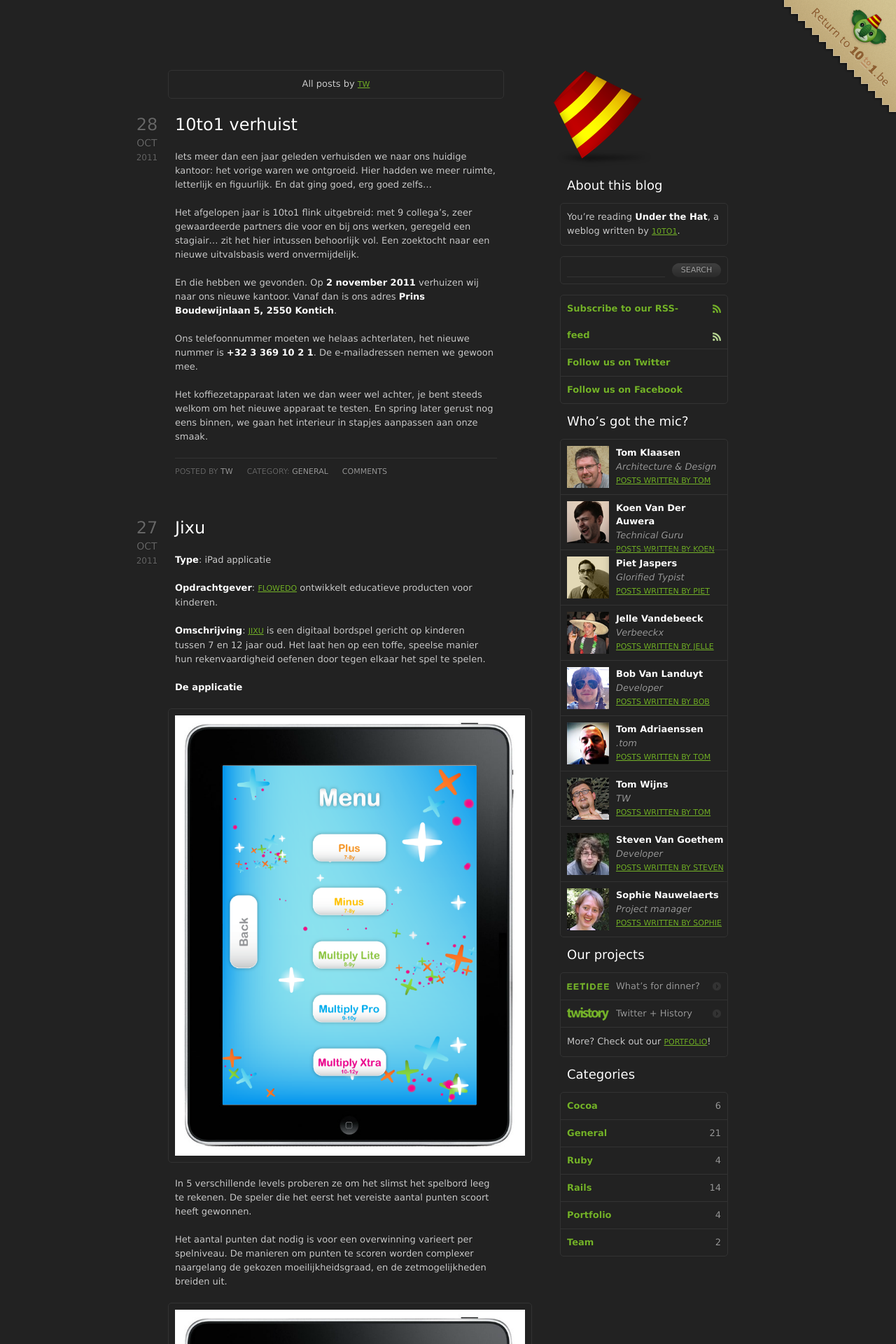
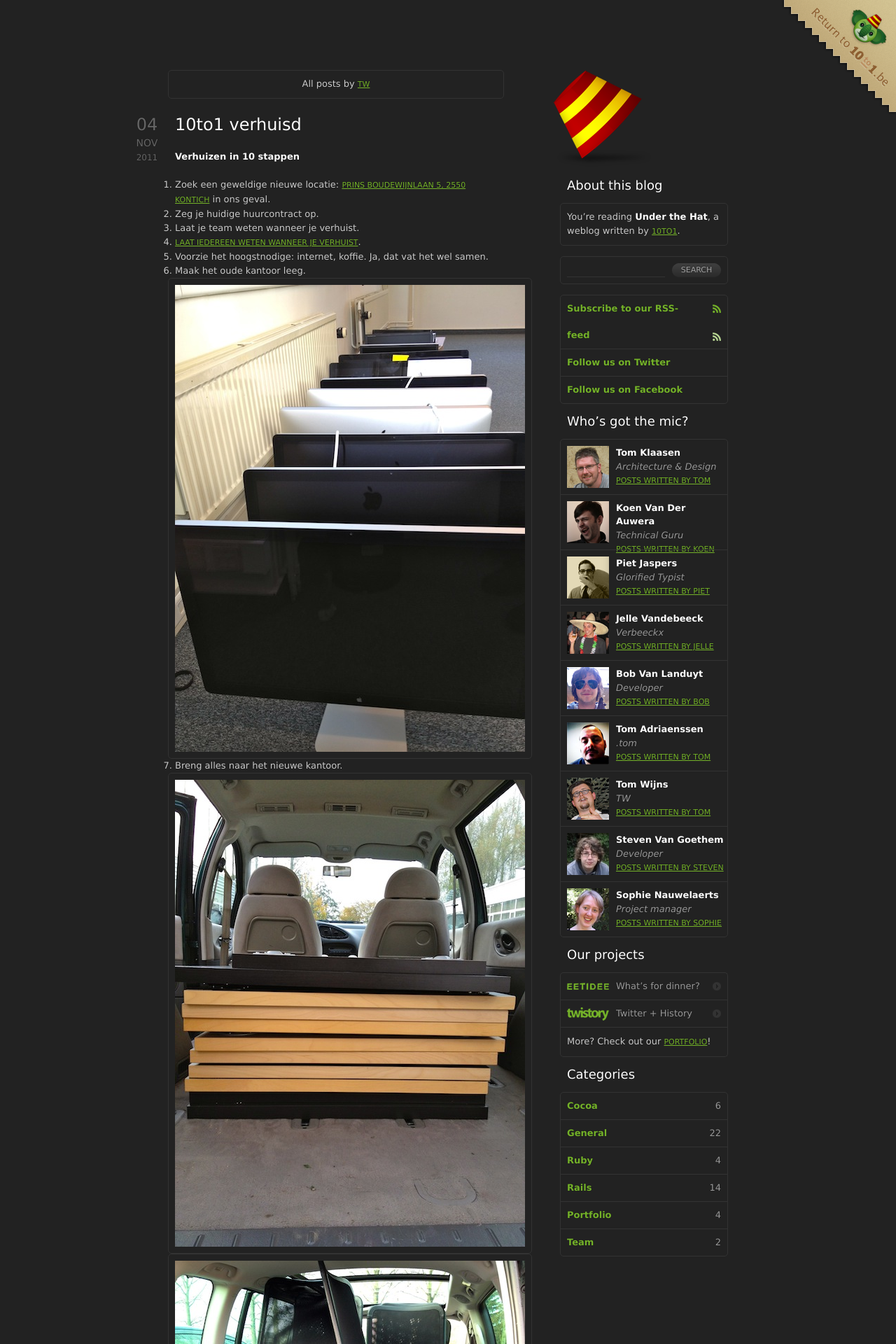
Before and after one commit to 10to1/10to1.github.com, a Jekyll site: the page built from author/tw/index.html, in a window 1280 px wide. Shown: the top 1920 px of the page at 70% size. Built offline with Jekyll 4.4.1, drawn with Linux system fonts in a browser that asks for light colours; a script that is not in the unit is left out; comment, search, counter and statistics services are not loaded; some of the changed text lies outside the part shown.

Commit message:
Added blogpost about the move, some pictures and adapted master.css to display a numbered list.

```diff
--- /dev/null
+++ b/_posts/2011-11-04-10to1-verhuisd.md
@@ -0,0 +1,40 @@
+---
+layout: post
+title: 10to1 verhuisd
+author: TW
+category: general
+---
+**Verhuizen in 10 stappen**
+
+1. Zoek een geweldige nieuwe locatie: [Prins Boudewijnlaan 5, 2550 Kontich](http://maps.google.be/maps?q=Prins+Boudewijnlaan+5,+2550+Kontich&hl=nl&sll=51.139821,4.438012&sspn=0.031396,0.089006&vpsrc=6&hnear=Prins+Boudewijnlaan+5,+2550+Kontich,+Antwerpen,+Vlaams+Gewest&t=m&z=16) in ons geval.
+2. Zeg je huidige huurcontract op.
+3. Laat je team weten wanneer je verhuist.
+4. [Laat iedereen weten wanneer je verhuist](http://blog.10to1.be/general/2011/10/28/10to1-verhuist/).
+5. Voorzie het hoogstnodige: internet, koffie. Ja, dat vat het wel samen.
+6. Maak het oude kantoor leeg.
+<img src="/img/verhuis01.jpg" alt="Verhuis"/>
+7. Breng alles naar het nieuwe kantoor.
+<img src="/img/verhuis04.jpg" alt="Verhuis"/>
+<img src="/img/verhuis05.jpg" alt="Verhuis"/>
+8. Laad het nieuwe kantoor in.
+<object width="500" height="281"><param name="allowfullscreen" value="true"/><param name="allowscriptaccess" value="always"/><param name="movie" value="http://vimeo.com/moogaloop.swf?clip_id=31506842&amp;server=vimeo.com&amp;show_title=0&amp;show_byline=0&amp;show_portrait=0&amp;color=74B229&amp;fullscreen=1&amp;autoplay=0&amp;loop=0"/><embed src="http://vimeo.com/moogaloop.swf?clip_id=31506842&amp;server=vimeo.com&amp;show_title=0&amp;show_byline=0&amp;show_portrait=0&amp;color=74B229&amp;fullscreen=1&amp;autoplay=0&amp;loop=0" type="application/x-shockwave-flash" allowfullscreen="true" allowscriptaccess="always" width="500" height="281"></embed></object>
+<a href="http://vimeo.com/31506842">Moving to Kontich</a> door <a href="http://vimeo.com/fousa">Jelle Vandebeeck</a> op <a href="http://vimeo.com">Vimeo</a>.
+9. Hef het glas.
+10. Schrijf een blogpost.
+
+Zo doe je dat dus. En met een team als het onze hoef je niet eens te bellen naar 112 of je verzekeringsmakelaar!
+
+De voorkant van ons nieuwe kantoor kan je niet missen:
+
+<img src="/img/verhuis02.jpg" alt="Voorkant"/>
+
+Maar wij zitten aan de achterkant van het gebouw, daar vind je de parking en ons kantoor:
+
+<img src="/img/plan_kontich.jpg" alt="Plan"/>
+
+<img src="/img/verhuis03.jpg" alt="Ingang"/>
+
+Volg dan de pijltjes met de koala, en vergaap je aan een zee van ruimte die zoemt van creativiteit, enthousiasme en bedrijvigheid. Tenzij je vroeg genoeg komt…
+
+<script src="http://occipital.com/360/embed.js?pano=qRdPPs&width=500&height=375">
+</script>
--- a/css/master.css
+++ b/css/master.css
@@ -308,6 +308,10 @@
 
 .body .right img {
 	margin: 0;
+}
+
+.body li {
+	list-style: decimal;
 }
 
 /* @group write */
```
Also changed, not shown: img/plan_kontich.jpg (added), img/verhuis01.jpg (added), img/verhuis02.jpg (added), img/verhuis03.jpg (added), img/verhuis04.jpg (added), img/verhuis05.JPG (added).
